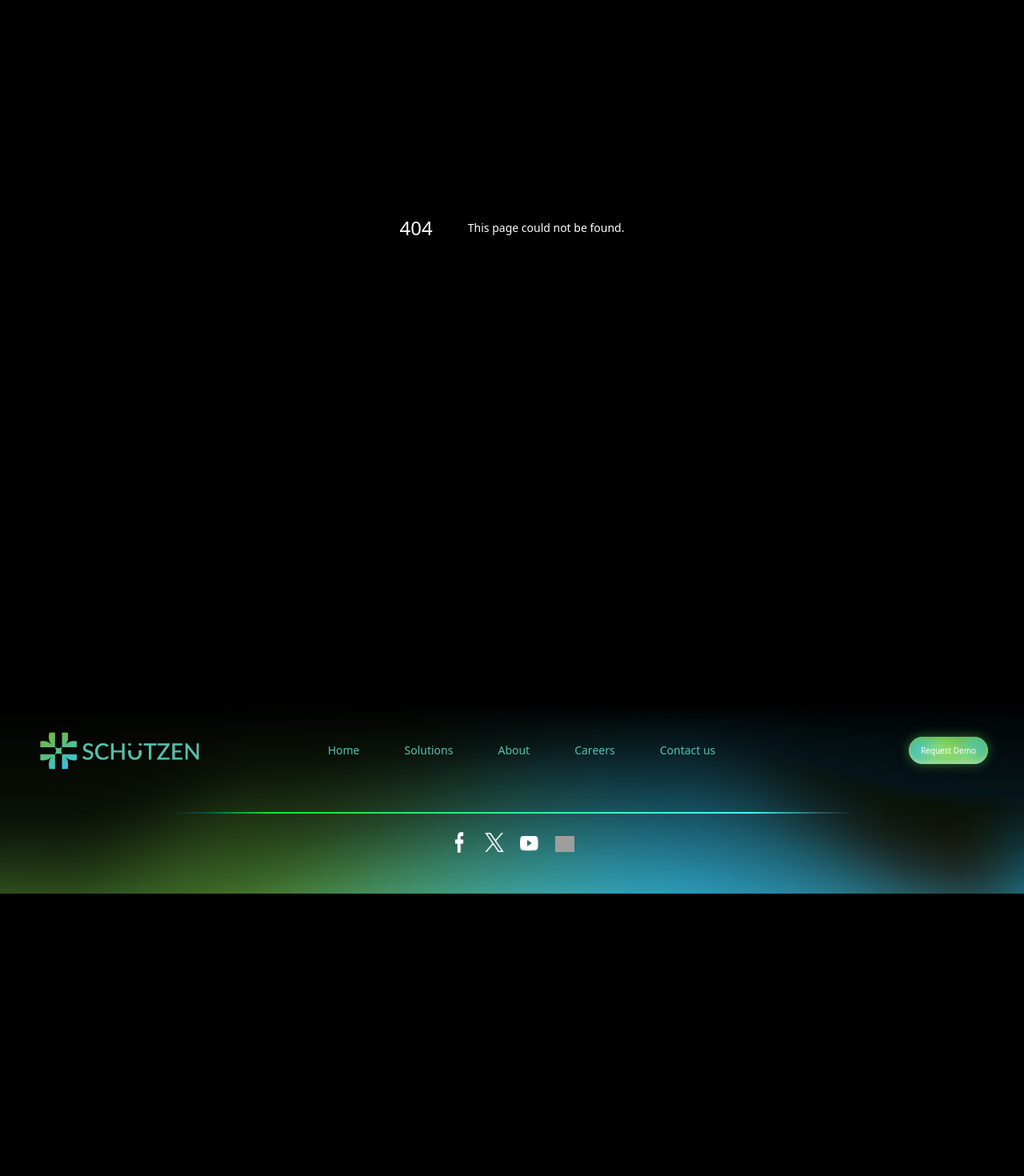
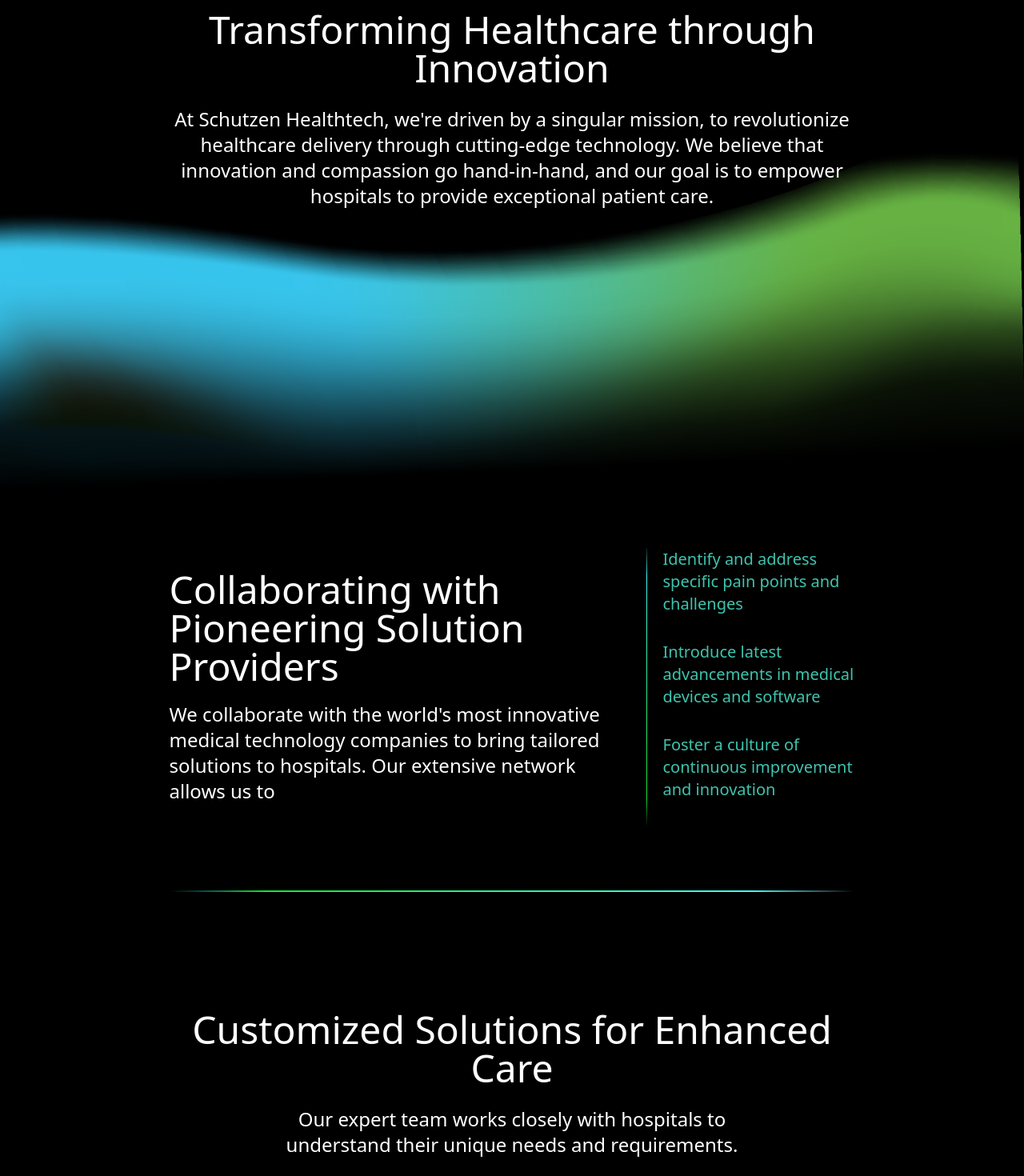
Before and after one commit to akhilr22/schutzen, a Next.js app: page /about in a window 1280 px wide. Before the commit this address had no page. Shown: the part 220-1690 px from the top of the page at 80% size. Before the commit the page ends 1337 px from the top, so only its background shows below. Built offline with nearby package versions, Linux system fonts and the light colour scheme; grey boxes are pictures that could not be loaded.

Commit message:
about us page 75%

```diff
--- /dev/null
+++ b/src/app/about/page.tsx
@@ -0,0 +1,53 @@
+import React from "react";
+import bg from "@/app/assets/aboutUs_bg.png";
+export default function page() {
+  return (
+    <div>
+      <div
+        className="min-h-screen bg-[length:100vw_450px]  bg-[position:0_80%]"
+        style={{
+          backgroundImage: `url(${bg.src})`,
+          backgroundRepeat: "no-repeat", // Prevents tiling
+        }}
+      >
+        <div className="text-center justify-between w-2/3 mx-auto pt-32">
+          <h1 className="text-5xl mb-6">Transforming Healthcare through Innovation</h1>
+          <span className="text-2xl">
+            At Schutzen Healthtech, we&apos;re driven by a singular mission, to revolutionize healthcare delivery
+            through cutting-edge technology. We believe that innovation and compassion go hand-in-hand, and our goal is
+            to empower hospitals to provide exceptional patient care.
+          </span>
+        </div>
+      </div>
+      <div className="flex justify-center w-9/12 mx-auto">
+        <div className="text-start w-3/5 my-auto">
+          <h1 className="text-5xl mb-5">Collaborating with Pioneering Solution Providers</h1>
+          <span className="text-2xl ">
+            We collaborate with the world&apos;s most innovative medical technology companies to bring tailored
+            solutions to hospitals. Our extensive network allows us to
+          </span>
+        </div>
+        <div className="stripe_line_vertical w-[1px] min-h-72 mx-5"></div>
+
+        <div className="text-[#3fc4ae] w-3/12 my-auto">
+          <h1 className="mb-8 text-xl">Identify and address specific pain points and challenges</h1>
+          <h1 className="mb-8 text-xl"> Introduce latest advancements in medical devices and software</h1>
+          <h1 className="mb-8 text-xl">Foster a culture of continuous improvement and innovation</h1>
+        </div>
+      </div>
+      <div
+        className="stripe_line mx-auto rounded-full my-5 scroll_animate overflow-x-hidden h-[2px] w-2/3 mt-20"
+        data-aos="fade-right"
+      ></div>
+      <div className="text-center justify-between w-2/3 mx-auto pt-32">
+        <h1 className="text-5xl mb-6">Customized Solutions for Enhanced Care</h1>
+        <div className="w-2/3 text-center mx-auto">
+          {" "}
+          <span className="text-2xl ">
+            Our expert team works closely with hospitals to understand their unique needs and requirements.
+          </span>
+        </div>
+      </div>
+    </div>
+  );
+}
--- a/src/components/_partials/footer/Footer.tsx
+++ b/src/components/_partials/footer/Footer.tsx
@@ -56,7 +56,7 @@
                   <span>Solutions</span>
                 </li>
                 <li>
-                  <span>About</span>
+                 <Link href={'/about'}> <span>About</span> </Link>
                 </li>
                 <li>
                 < Link href={'/careers'}>  <span>Careers</span></Link>
--- a/src/components/_partials/navbar/Navbar.tsx
+++ b/src/components/_partials/navbar/Navbar.tsx
@@ -44,7 +44,7 @@
               <li>
                 <span>Solutions</span>
               </li>
-              <li>
+              <li onClick={()=> redirect('/about')}>
                 <span>About</span>
               </li>
               <li onClick={()=> redirect('/careers')}>
--- a/src/components/ui/slidemenu/SlideBar.tsx
+++ b/src/components/ui/slidemenu/SlideBar.tsx
@@ -39,8 +39,8 @@
                 Solutions
                 </a>
               </li>
-              <li className="mb-2">
-                <a href="#" className="block hover:text-indigo-400">
+              <li className="mb-2"  onClick={()=> redirect('/about')}>
+                <a  className="block hover:text-indigo-400">
                 About
                 </a>
               </li>
```
Also changed, not shown: src/app/about/about.css (added), src/app/assets/aboutUs_bg.png (added).
